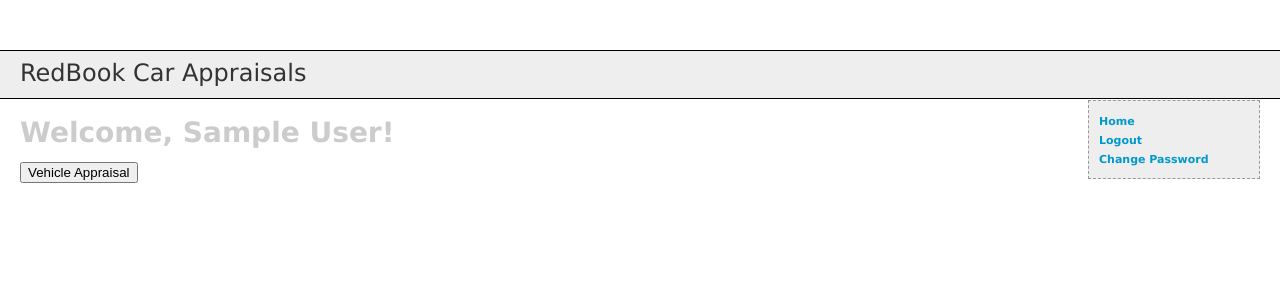
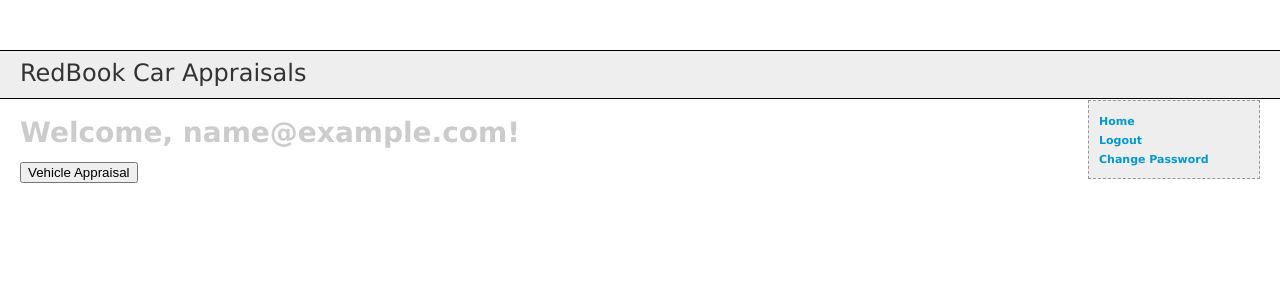
Before and after one commit to Waboba97/Project1, a PHP site: page /m7-9/index.php in a window 1280 px wide. Shown: the top 300 px of the page. Run offline with PHP 8.4, Linux system fonts and the light colour scheme; the visitor is signed in with stand-in values (Sample User, id 1).

Commit message:
Update index.php

```diff
--- a/index.php
+++ b/index.php
@@ -9,8 +9,8 @@ $page_title = 'Welcome to RedBook';
 include ('header.php');
 
 // Welcome the user (by name if they are logged in):
-if (isset($_SESSION['user_id'])) {
-	$name = htmlspecialchars($_SESSION['name']);
+if (isset($_SESSION['email'])) {
+	$name = htmlspecialchars($_SESSION['email']);
 	echo "<h1>Welcome, $name! </h1>";
     ?>
     <a href="carSelection.php">
```
